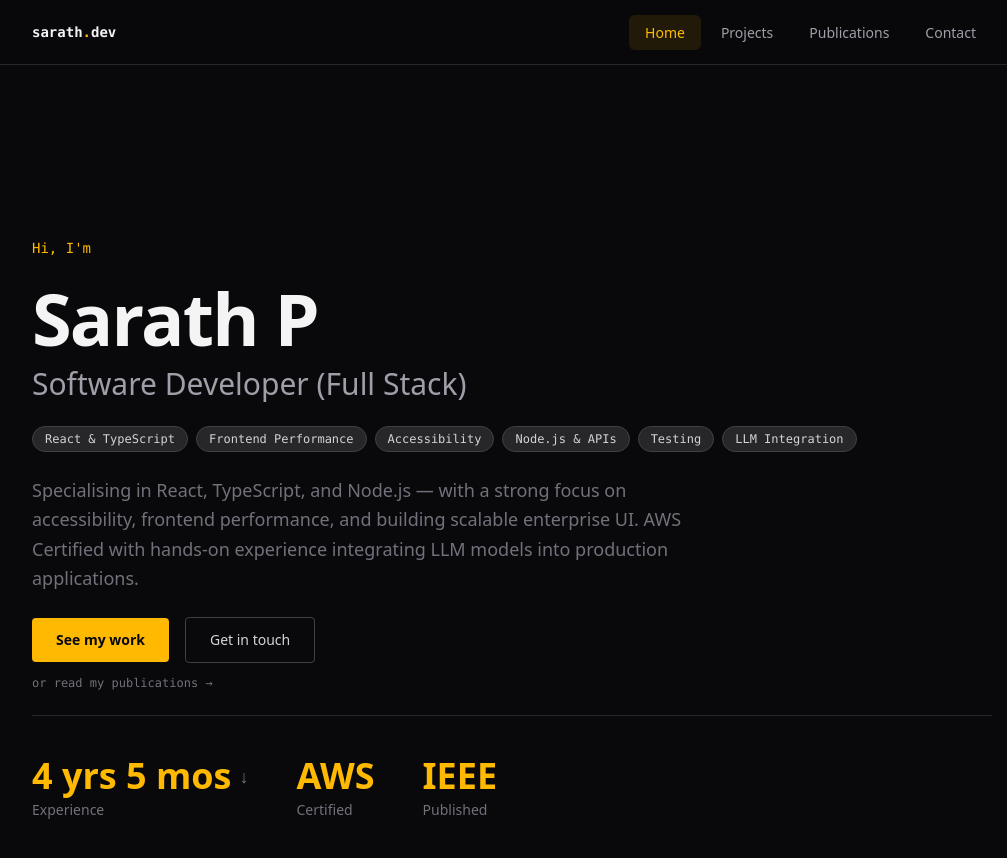
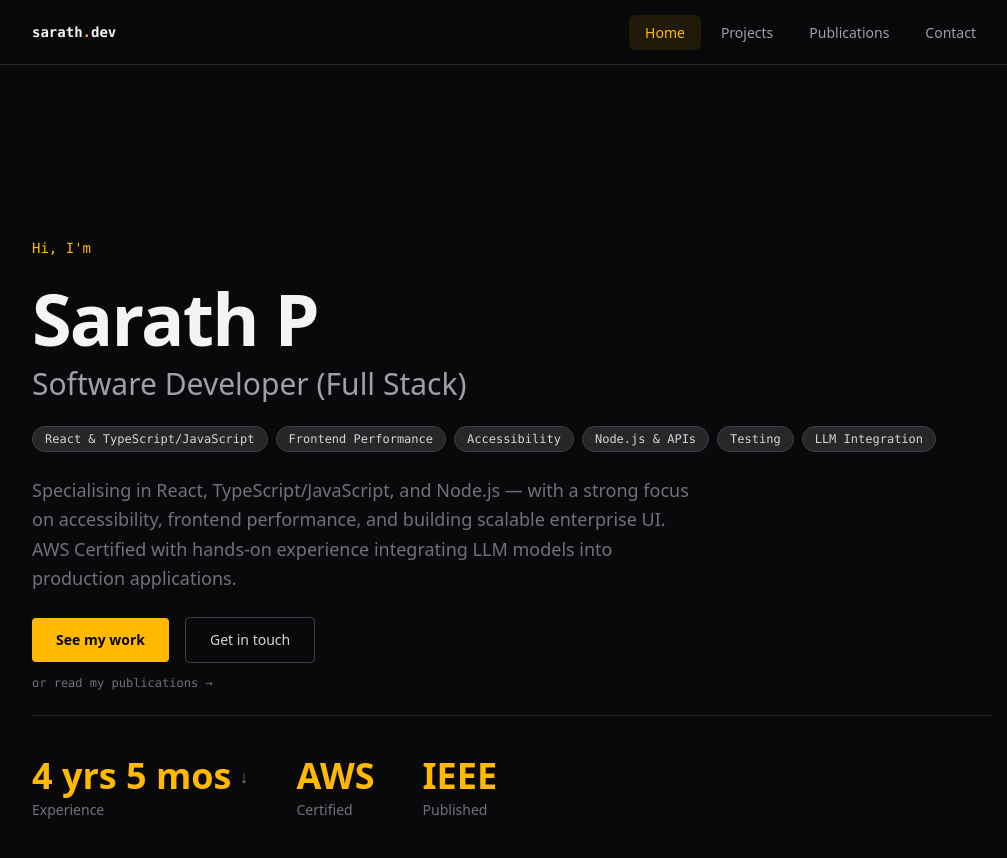
Before and after one commit to sarathp20/sarath-portfolio, a Next.js app: page / in a window 1280 px wide. Shown: the top 858 px of the page, without its empty margins (128-1135 px from the left). Built offline with nearby package versions, Linux system fonts and the light colour scheme.

Commit message:
adding JS in the skills

```diff
--- a/app/page.tsx
+++ b/app/page.tsx
@@ -48,7 +48,7 @@ const experiences = [
 
 const specialisations = [
   {
-    label: 'React & TypeScript',
+    label: 'React & TypeScript/JavaScript',
     desc: 'Hooks, Context, Redux, component architecture',
   },
   {
@@ -106,7 +106,7 @@ export default function Home() {
         </div>
 
         <p className="max-w-2xl text-base leading-relaxed text-zinc-500 sm:text-lg">
-          Specialising in React, TypeScript, and Node.js — with a strong focus
+          Specialising in React, TypeScript/JavaScript, and Node.js — with a strong focus
           on accessibility, frontend performance, and building scalable
           enterprise UI. AWS Certified with hands-on experience integrating LLM
           models into production applications.
```
